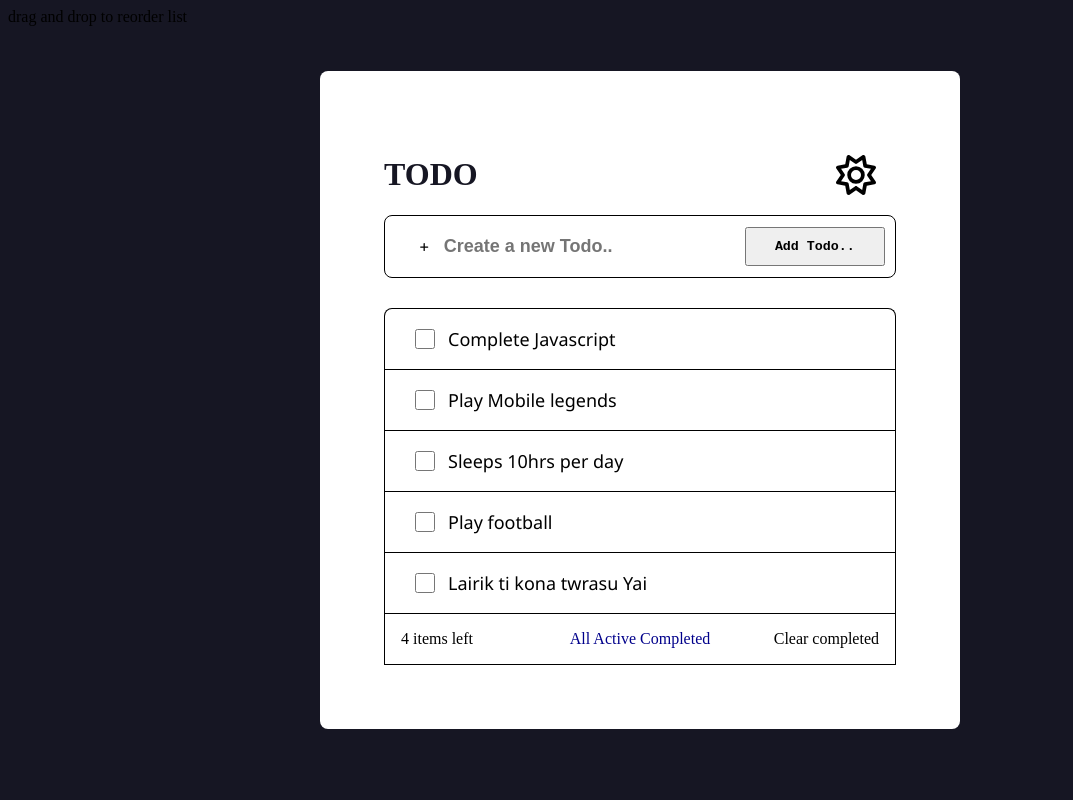
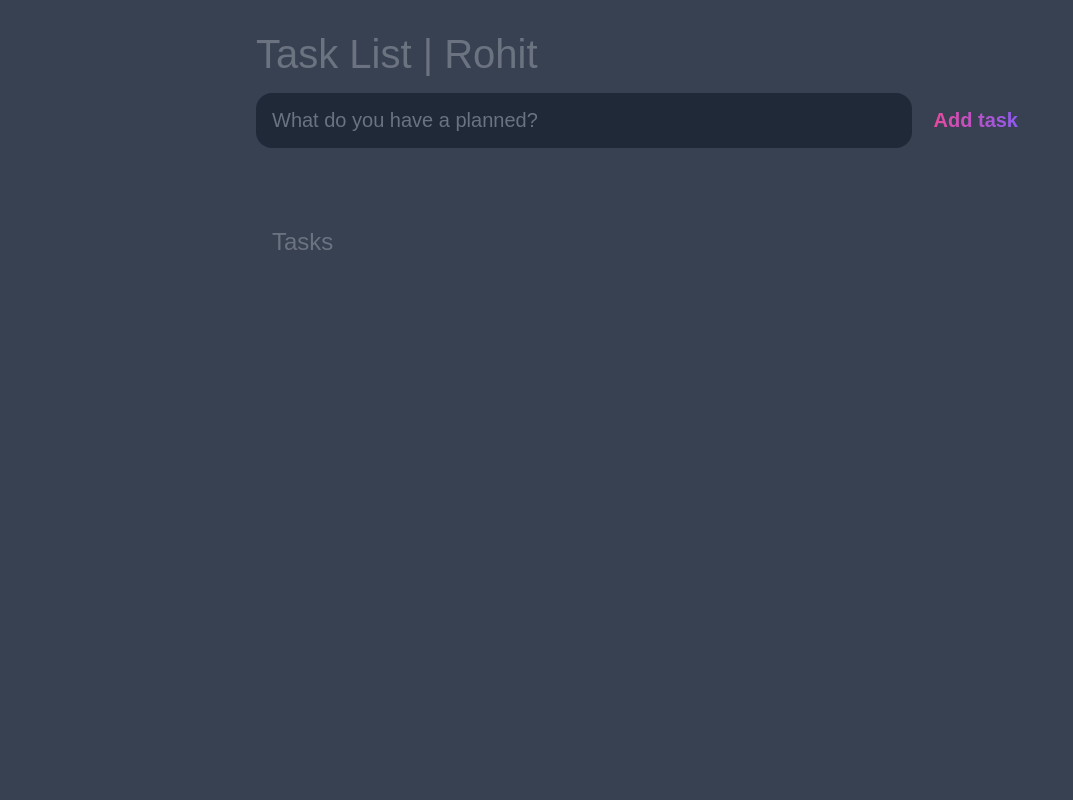
Before and after one commit to Rohit152002/TODO-APP, a plain HTML site: page frontend/index.html in a window 1280 px wide. Shown: the whole page, without its empty margins (0-1073 px from the left). Drawn offline with Linux system fonts and the light colour scheme.

Commit message:
completed

```diff
--- a/frontend/index.html
+++ b/frontend/index.html
@@ -1,57 +1,39 @@
 <!DOCTYPE html>
 <html lang="en">
+
 <head>
     <meta charset="UTF-8">
     <meta http-equiv="X-UA-Compatible" content="IE=edge">
     <meta name="viewport" content="width=device-width, initial-scale=1.0">
+    <title>TodoApp</title>
+
     <link rel="stylesheet" href="style.css">
-    <title>TODO APP | RohitLaishram</title>
 </head>
+
 <body>
-    <div class="todo">
-        <div class="heading">
-            <h1 class="topic">TODO</h1>
-            <img src="icons/sun-regular.svg" alt="" class="light">
-        </div>
-        <div class="create">
-            <img src="icons/plus-solid.svg" alt="" class="createicon" >
-            <input type="text" placeholder="Create a new Todo.." class="inputcreate">
-            <button>Add Todo..</button>
-        </div>
-       <div class="todoslist">
-            <div class="container">
-                <input type="checkbox" name="" id="check">
-                <p>Complete Javascript</p>
+    <header>
+        <h1>Task List | Rohit</h1>
+        <form action="" id="new-task-form">
+            <input type="text" id="new-task-input" placeholder="What do you have a planned? " autocomplete="off"/>
+            <input type="submit" id="new-task-submit" value="Add task">
+        </form>
+    </header>
+    <main>
+        <section class="task-list">
+            <h2>Tasks</h2>
+            <div id="tasks">
+                <!-- <div class="task">
+                    <div class="content">
+                        <input type="text" name="" id="" class="text" value="My shiny task" readonly>
+                    </div>
+                    <div class="actions">
+                        <button class="edit">Edit</button>
+                        <button class="delete">Delete</button>
+                    </div>
+                </div> -->
             </div>
-            <div class="container">
-                <input type="checkbox" name="" id="check">
-                <p>Play Mobile legends</p>
-            </div>
-            <div class="container">
-                <input type="checkbox" name="" id="check">
-                <p>Sleeps 10hrs per day</p>
-            </div>
-            <div class="container">
-                <input type="checkbox" name="" id="check">
-                <p>Play football</p>
-            </div>
-            <div class="container">
-                <input type="checkbox" name="" id="check">
-                <p>Lairik ti kona twrasu Yai</p>
-            </div>
-       </div>
-            <div class="bottomBar">
-                <div class="itemsleft">4 items left</div>
-                <div class="link">
-                    <a href="">All</a>
-                    <a href="">Active</a>
-                    <a href="">Completed</a>
-                </div>
-                <div class="clear">Clear completed</div>
-            </div>
-        </div>
-
-        <div class="drag">drag and drop to reorder list</div>
-    </div>
+        </section>
+    </main>
 </body>
+    <script src="main.js"></script>
 </html>
--- /dev/null
+++ b/frontend/main.js
@@ -0,0 +1,61 @@
+window.addEventListener('load',()=>{
+    const form=document.querySelector('#new-task-form')
+    const input=document.querySelector("#new-task-input")
+    const list=document.querySelector('#tasks');
+
+    form.addEventListener('submit',(e)=>{
+        e.preventDefault();
+        const task=input.value;
+        console.log(task);
+        if(!task){
+            alert('Please fill out the task')
+            return;
+        }
+
+        const task_el=document.createElement("div");
+        task_el.classList.add("task")
+
+        const task_content_el=document.createElement("div")
+        task_content_el.classList.add("content")
+
+        task_el.appendChild(task_content_el)
+        const task_input_el=document.createElement('input')
+        task_input_el.type='text'
+        task_input_el.classList.add('text');
+        task_input_el.value=task;
+
+        task_input_el.setAttribute('readonly','readonly')
+        task_content_el.appendChild(task_input_el);
+
+        const task_actions_el=document.createElement('div')
+        task_actions_el.classList.add('actions');
+
+        const task_actions_el_edit=document.createElement('button')
+        task_actions_el_edit.classList.add('edit')
+        task_actions_el_edit.innerHTML='Edit'
+        const task_actions_el_delete=document.createElement('button')
+        task_actions_el_delete.classList.add('delete')
+        task_actions_el_delete.innerHTML="Delete"
+
+        task_actions_el.appendChild(task_actions_el_edit)
+        task_actions_el.appendChild(task_actions_el_delete)
+        task_el.appendChild(task_actions_el)
+        list.appendChild(task_el);
+
+        input.value='';
+        task_actions_el_edit.addEventListener('click',()=>{
+            if(task_actions_el_edit.innerText.toLowerCase()=='edit')
+            {task_input_el.removeAttribute('readonly');
+            task_actions_el.focus()
+            task_actions_el_edit.innerText='save';}
+            else{
+                task_input_el.setAttribute('readonly','readonly')
+                task_actions_el_edit.innerText='edit';
+            }
+        })
+
+        task_actions_el_delete.addEventListener('click',()=>{
+            list.removeChild(task_el);
+        })
+    })
+})
--- a/frontend/style.css
+++ b/frontend/style.css
@@ -1,115 +1,133 @@
-body{
-    background-color: #161623;
+:root{
+    --dark:#374151;
+    --darker:#1f2937;
+    --darkest:#111827;
+    --gray:#6B7280;
+    --light:#eee;
+    --pink:#ec4899;
+    --purple:#885cf6;
 
 }
-.light{
-    height: 40px;
-    width: 40px;
-    display: block;
-    margin-left: auto;
-    padding: 20px 20px;
+
+*{
+    box-sizing: border-box;
+    margin: 0;
+    font-family: 'Fira sans', sans-serif;
 }
-.topic{
-    color: #161623;
+body{
+    display: flex;
+    flex-direction: column;
+    min-height: 100vh;
+    background-color: var(--dark);
+    color: white;
 }
-.heading{
+header{
+    padding: 2rem 1rem;
+    max-width: 800px;
+    width: 100%;
+    margin: 0 auto;
+}
+header h1{
+    font-size: 2.5rem;
+    font-weight: 300;
+    color: var(--gray);
+    margin-bottom: 1rem;
+}
+#new-task-form{
     display: flex;
 }
-.todoslist{
-    margin-top: 30px;
+input,button{
+    appearance: none;
+    border: none;
+    outline: none;
+    background: none;
 }
-.container{
-    display: flex;
-    border: 1px solid black;
-    margin-bottom: 0px;
-    border-bottom: none;
+#new-task-input{
+    flex: 1 1 0%;
+    background-color: var(--darker);
+    padding: 1rem;
+    border-radius: 1rem;
+    margin-right: 1rem;
+    color: var(--light);
+    font-size: 1.25rem;
 }
-.todoslist .container:first-child{
-    border-radius: 0.5rem  .5rem 0 0 ;
-    border-bottom: none;
+#new-task-input::placeholder{
+    color: var(--gray);
+}
+#new-task-submit{
+    font-size: 1.25rem;
+    font-weight: 700;
+    background-image: linear-gradient(to right,var(--pink),var(--purple));
+    -webkit-background-clip:text;
+    -webkit-text-fill-color:transparent;
 }
 
-.createicon{
-    color: white;
-    height: 10px;
-    width: 10px;
-    margin-left: 20px;
-    padding: 5px;
-    border-radius: 50%;
+#new-task-submit:hover{
+    opacity: 0.8;
 }
-.inputcreate{
-    margin-left: 10px;
-    padding-left: 3px;
-    text-align: left;
-    font-size: large;
-    font-weight: 900;
-    padding: 10px;
-    border: 0px;
-    margin: 0px;
+#new-task-submit:active{
+    opacity: 0.6;
 }
-#check{
-   margin-left: 30px;
-   width: 20px;
+main{
+    flex: 1 1 0%;
+    padding: 2rem 1rem;
+    max-width: 800px;
+    width: 100%;
+    margin: 0 auto;
 }
-p{
-    margin-left: 10px;
-    font-size: large;
-    font-family: 'Segoe UI', Tahoma, Geneva, Verdana, sans-serif;
+.task-list{
+    padding: 1rem;
 }
-input[type="text"]{
-    outline: none;
+.task-list h2{
+    font-size: 1.5rem;
+    font-weight: 300;
+    color: var(--gray);
+    margin-bottom: 1rem;
 }
-.todo{
-    position: absolute;
-    top: 50%;
-    left: 50%;
-    transform: translate(-50%,-50%);
-    background-color: white;
-    padding: 4rem;
-    width: 40%;
-    border-radius: 0.5rem;
+#tasks .task{
+    display: flex;
+    justify-content: space-between;
+    background-color: var(--darkest);
+    padding: 1rem;
+    border-radius: 1rem;
+    margin-bottom: 1rem;
 }
-.create{
-    border: 1px solid black;
-    padding: 10px;
+.content{
+    flex: 1 1 0%;
+}
+#tasks .task .content .text{
+    color: var(--light);
+    font-size: 1.25rem;
+    width: 100%;
+    display: block;
+    transition: 0.4s;
+}
+#tasks .task .content .text:not(:read-only){
+    color: var(--pink );
+}
+
+#tasks .task .actions{
     display: flex;
-    align-items: center;
-    border-radius: 0.5rem;
+    margin: 0 -0.5rem;
 }
-.inputTodos{
-    margin-top: 3rem;
+.task .actions button{
+    cursor: pointer;
+    margin: 0 0.5rem;
+    font-size: 1.123rem;
+    font-weight: 700;
+    text-transform: uppercase;
 }
-.bottomBar{
-    display: flex;
-    border: 1px solid black;
-    padding: 1rem;
-    gap: 10px;
-
-
+.task .actions button:hover{
+    opacity: 0.4;
 }
-.bottomBar>div{
-    flex-basis: 0;
-    flex-grow: 1;
+.task .actions button:active{
+    opacity: 1.6;
 }
-.clear{
-    text-align: right;
+.task .actions .edit{
+    background-image: linear-gradient(to right,var(--pink),var(--purple));
+    -webkit-background-clip:text;
+    -webkit-text-fill-color:transparent;
 }
-.link{
-    text-align: center;
+.task .actions .delete{
+    color: crimson;
 }
-button{
-    margin-left: 50px;
-    padding: 10px;
-    width: 100%;
-    font-weight: bolder;
-    font-family:'Courier New', Courier, monospace;
-
-}
-a{
-    text-decoration: none;
-    color:darkblue;
-    font-weight: 400;
-}
-a:hover{
-    color: blue;
-}
```
